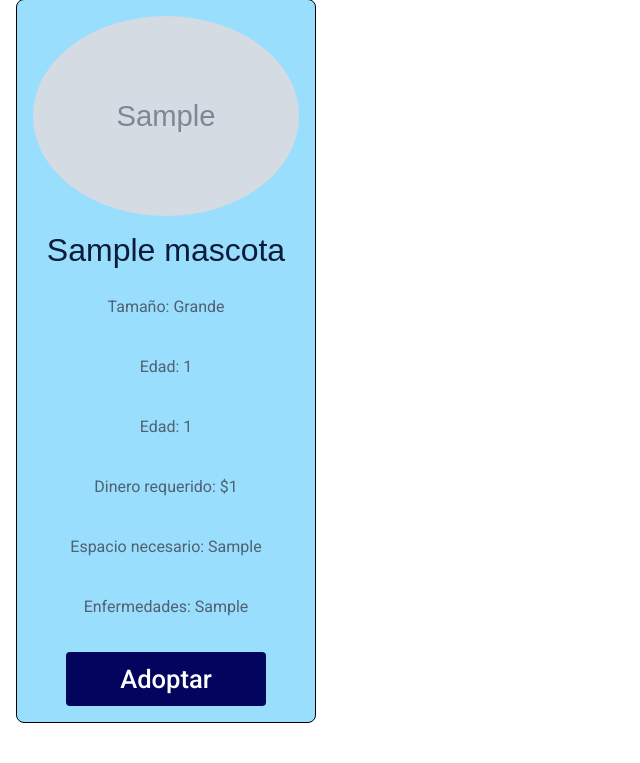
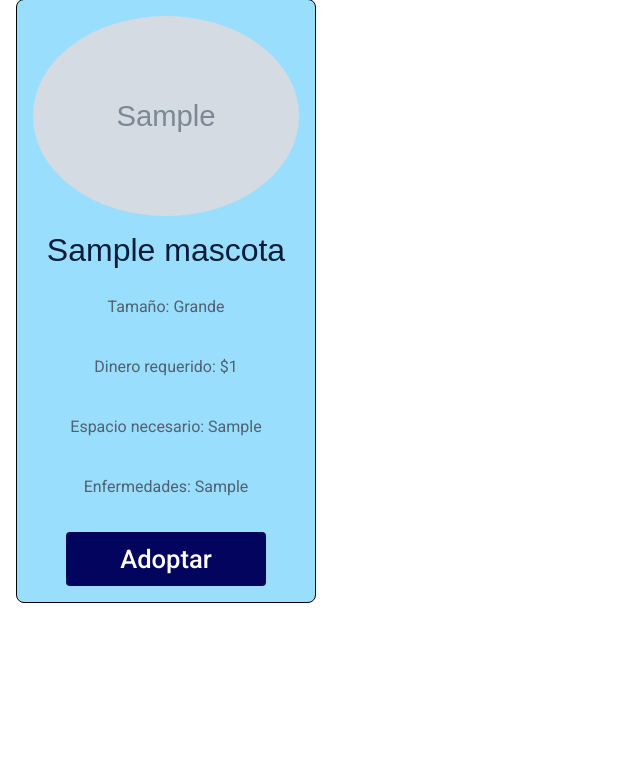
Before and after one commit to PhantomBlack219/sw-project-team4, a Django app: template MyFriendToby/veterinaria/templates/Mascotas.html in a window 1280 px wide. Shown: the part 457-1220 px from the top of the page, without its empty margins (0-640 px from the left). Run offline with Django 3.2, Linux system fonts and the light colour scheme; the template is opened without the code that fills it: values that come from a table or form of the project are taken from there, others are empty; tables that the repository leaves empty hold one stand-in row (values such as "Sample post"); grey boxes marked "Sample" are stand-in pictures; some libraries are stand-ins or nearby versions; some web fonts are replaced.

Commit message:
update html mascotas

```diff
--- a/MyFriendToby/veterinaria/templates/Mascotas.html
+++ b/MyFriendToby/veterinaria/templates/Mascotas.html
@@ -26,8 +26,6 @@
         <img src="{{ x.get_foto}}" alt="Pelusa">
         <h2>{{ x.get_nombre}}</h2>
         <p>Tamaño: {{ x.get_tamaño}}</p>
-        <p>Edad: {{ x.get_edad}}</p>
-        <p>Edad: {{ x.get_peso}}</p>
         <p>Dinero requerido: ${{ x.get_dineromantenimiento}}</p>
         <p>Espacio necesario: {{ x.get_espaciomantenimiento}}</p>
         <p>Enfermedades: {{ x.get_enfermedades}}</p>
@@ -43,6 +41,8 @@
         {% endif %}
       </div>
     </div>
+
+
     {% endfor %}
    </div>
     </main>
```
